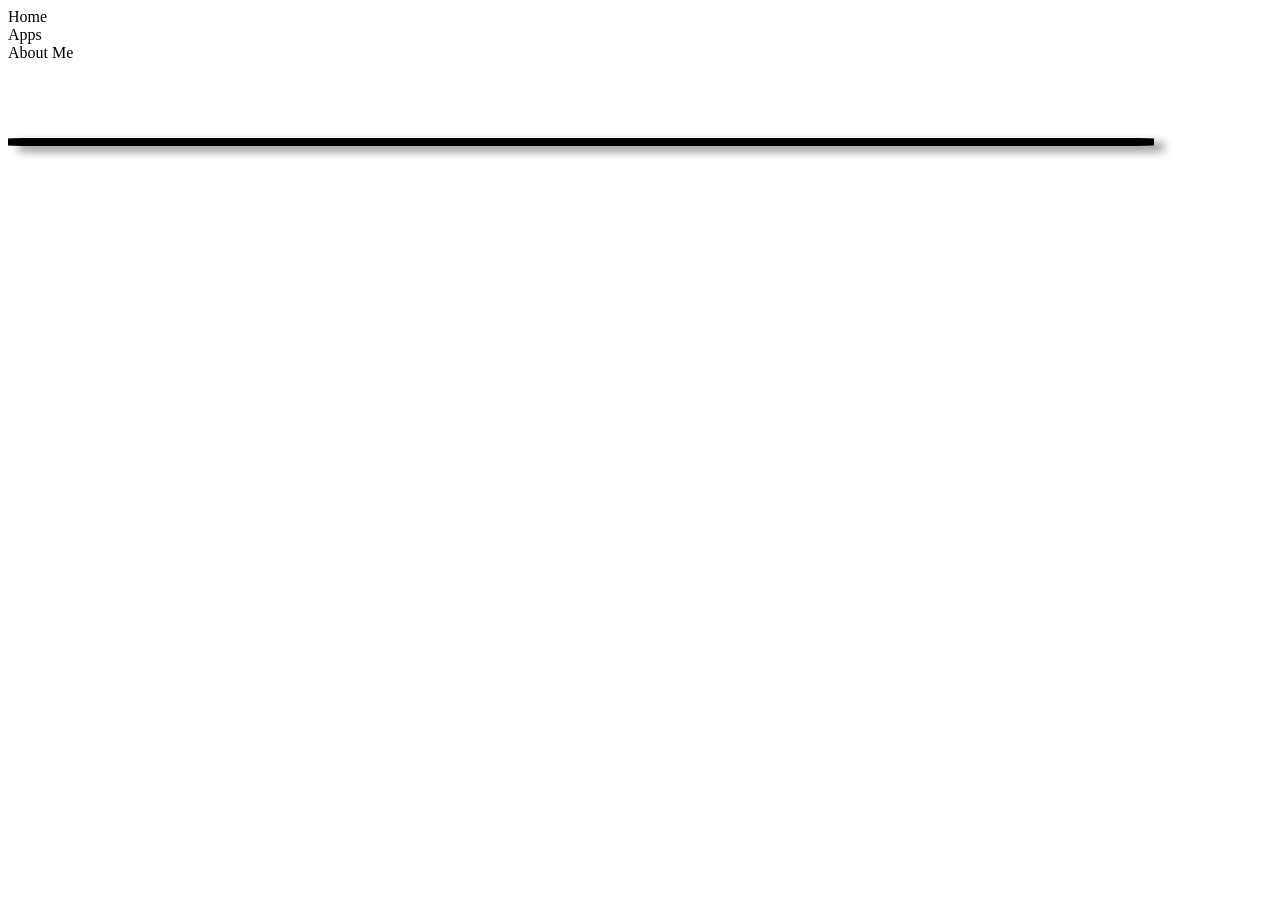
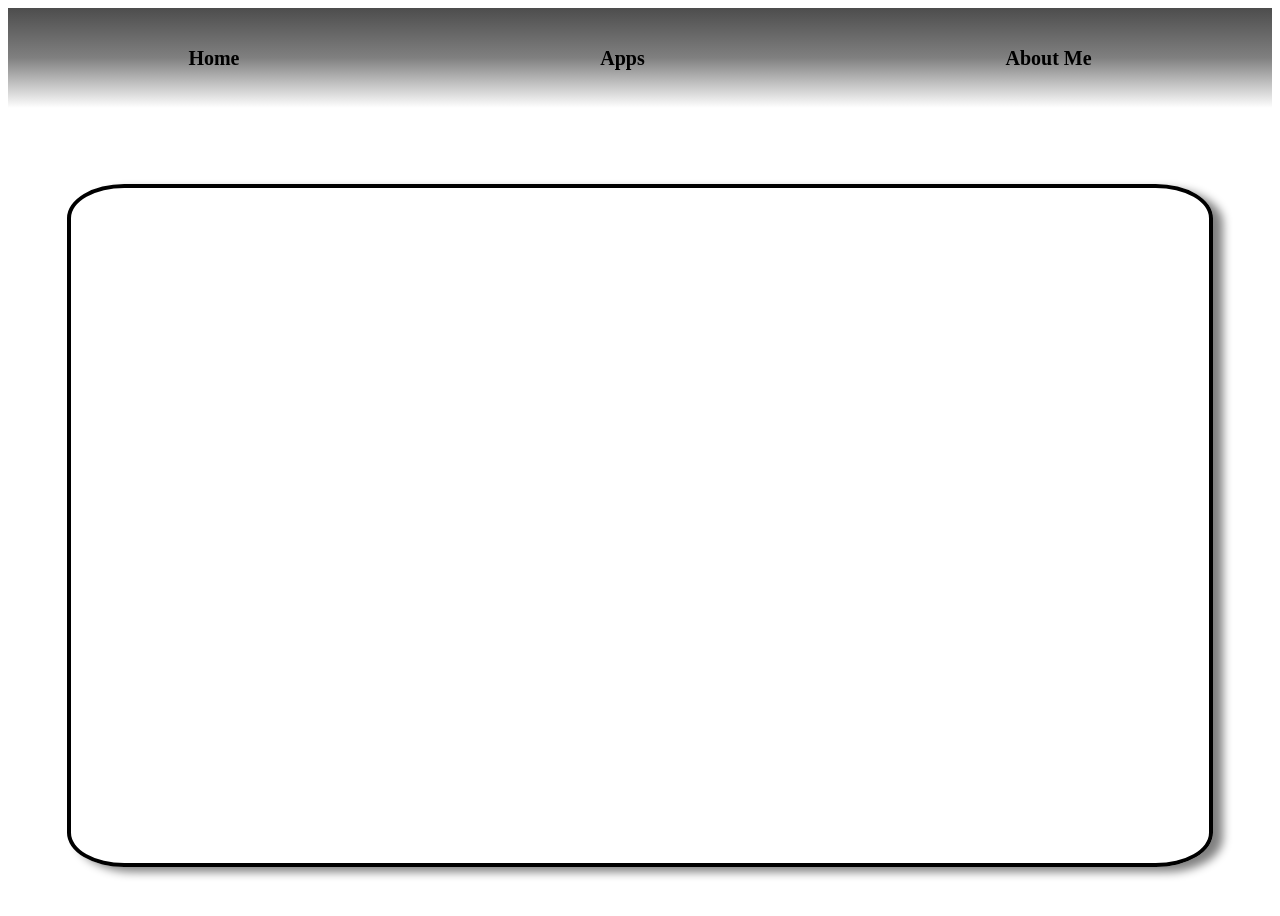
Before and after one commit to Faetheon/In-Sync, a React app: page /Home in a window 1280 px wide. Shown: the top 916 px of the page. Before the commit the page ends 800 px from the top, so only its background shows below. Built offline with nearby package versions, Linux system fonts and the light colour scheme; the HTML template or start-up script is replaced by a standard one.

Commit message:
Moved styling to styled components

```diff
--- a/src/components/App/Menu/Home.tsx
+++ b/src/components/App/Menu/Home.tsx
@@ -1,12 +1,19 @@
 import React from 'react';
 import Card from 'sharedComponents/Card';
+import styled from 'styled-components';
+
+const HomePage = styled.div`
+  display: flex;
+  justify-content: center;
+  height: 750px;
+`;
 
 const Home = () => {
 
   return (
-    <div className="home">
+    <HomePage>
       <Card />
-    </div>
+    </HomePage>
   );
 }
 
--- a/src/components/App/Menu/Menu.tsx
+++ b/src/components/App/Menu/Menu.tsx
@@ -1,5 +1,25 @@
 import React from 'react';
 import { withRouter } from 'react-router-dom';
+import styled from 'styled-components';
+
+const TopBar = styled.div`
+display: flex;
+justify-content: space-around;
+font-size: 20px;
+font-weight: bold;
+margin: 0;
+`;
+
+const TopBarOption = styled.div`
+  display: flex;
+  align-items: center;
+  margin: 0;
+  height: 100px;
+  flex-grow: 1;
+  background-image: linear-gradient(#4d4d4d, #808080, white);
+  justify-content: center;
+  cursor: pointer;
+`;
 
 interface Menu {
   handleClick: Function
@@ -11,17 +31,17 @@
   };
 
   return (
-    <div className='menu'>
-      <div className='home' onClick={() => handleClick('/Home')}>
+    <TopBar>
+      <TopBarOption onClick={() => handleClick('/Home')}>
         Home
-      </div>
-      <div className='apps' onClick={() => handleClick('/Apps')}>
+      </TopBarOption>
+      <TopBarOption onClick={() => handleClick('/Apps')}>
         Apps
-      </div>
-      <div className='about-me' onClick={() => handleClick('/AboutMe')}>
+      </TopBarOption>
+      <TopBarOption onClick={() => handleClick('/AboutMe')}>
         About Me
-      </div>
-    </div>
+      </TopBarOption>
+    </TopBar>
   );
 }
 
```
Also changed, not shown: 1 other file (tests, documents, lock files or other folders).
